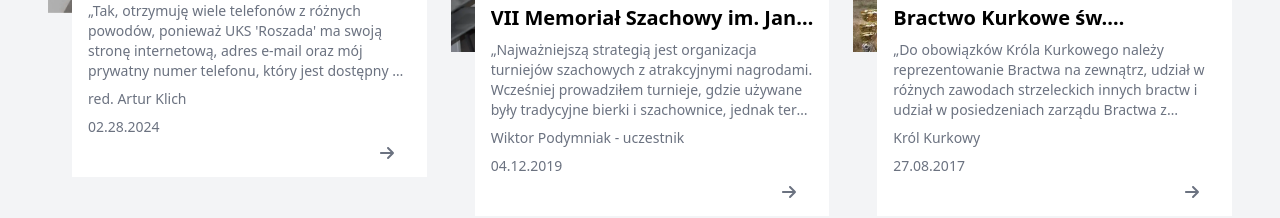
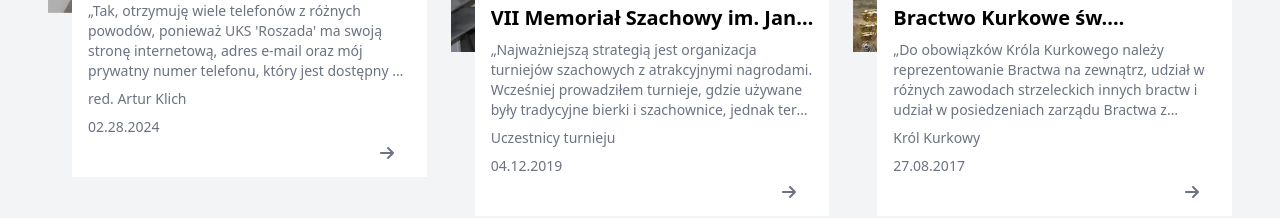
Before and after one commit to AdamBabinicz/niedzwiecki, a React (Vite) app: page / in a window 1280 px wide. Shown: the part 2940-3158 px from the top of the page. Built offline with nearby package versions, Linux system fonts and the light colour scheme.

Commit message:
usunąłem nazwisko

```diff
--- a/src/Blogs/BlogsComp.jsx
+++ b/src/Blogs/BlogsComp.jsx
@@ -40,7 +40,7 @@ const BlogsData = [
     title: "VII Memoriał Szachowy im. Jana Niedźwieckiego",
     description:
       "„Najważniejszą strategią jest organizacja turniejów szachowych z atrakcyjnymi nagrodami. Wcześniej prowadziłem turnieje, gdzie używane były tradycyjne bierki i szachownice, jednak teraz skupiam się na organizacji turniejów online na platformie lichess.org. Tam stworzyłem Klub Akademia Szachowa Marka Niedźwieckiego, gdzie publikuję informacje o planowanych turniejach. W najbliższym czasie, dokładnie w czwartek o godzinie 18:00, odbędzie się kolejny turniej szachowy poświęcony Pamięci Żołnierzy Wyklętych.”",
-    author: "Wiktor Podymniak - uczestnik",
+    author: "Uczestnicy turnieju",
     date: "04.12.2019",
     aosDelay: "300",
   },
```
